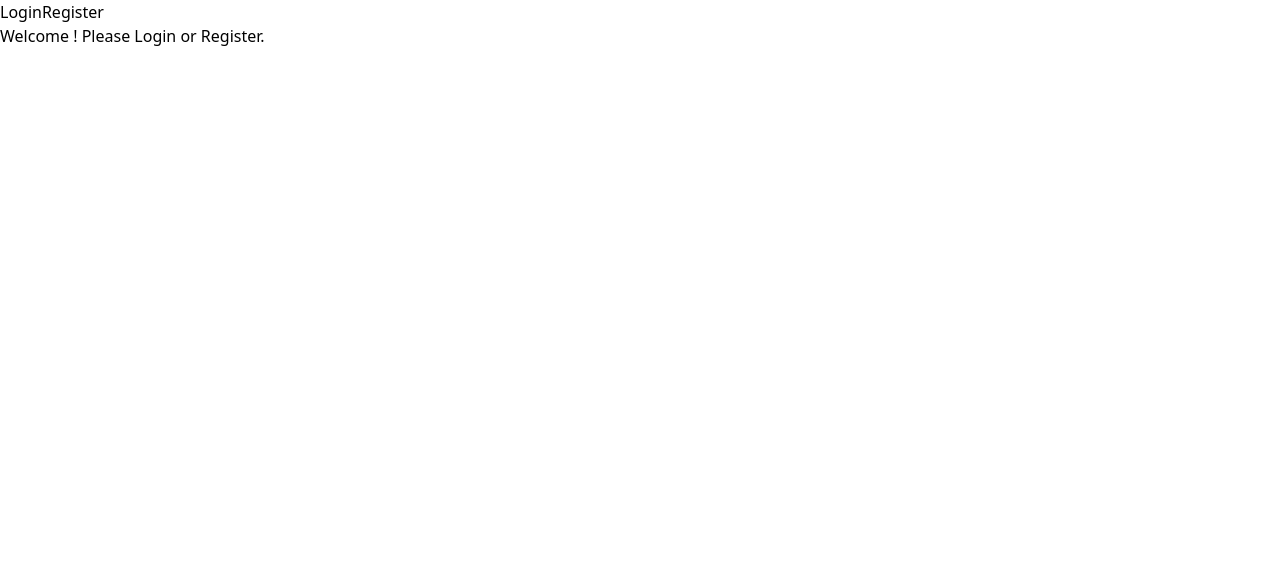
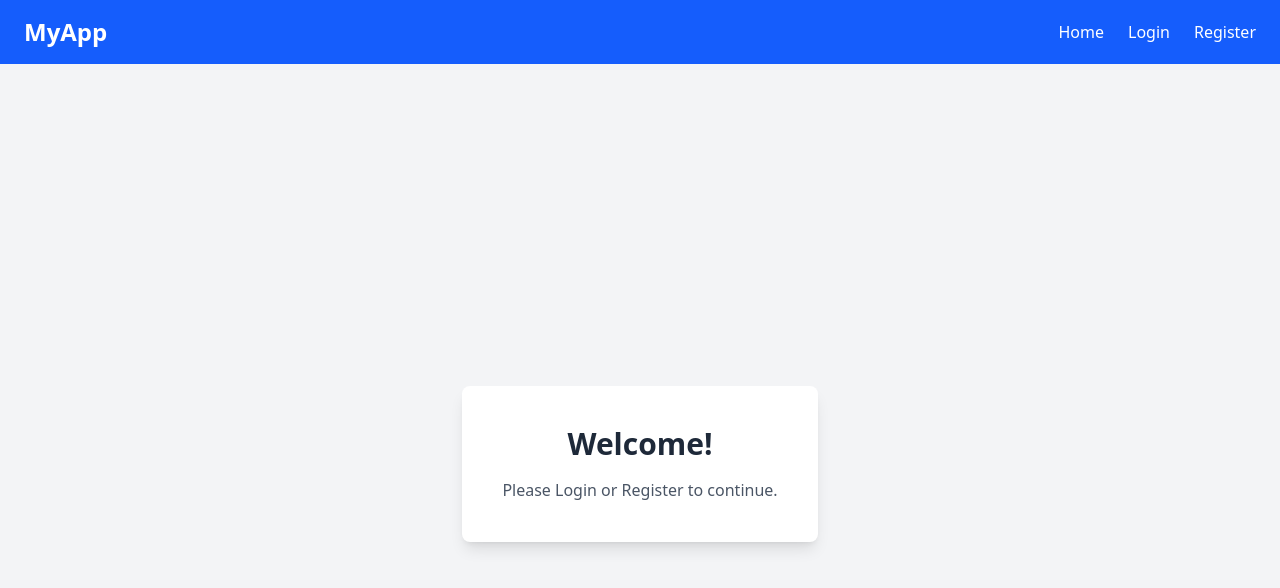
Before and after one commit to Nowrrl/E-Commerce_Site, a React (Vite) app in the folder front/: page / in a window 1280 px wide. Shown: the top 588 px of the page. Built offline with nearby package versions, Linux system fonts and the light colour scheme.

Commit message:
style given login register home pages

```diff
--- a/front/src/App.jsx
+++ b/front/src/App.jsx
@@ -6,15 +6,33 @@ import Register from "./pages/register";
 function App() {
     return (
         <Router>
-            <nav>
-                <Link to="/login">Login</Link>
-                <Link to="/register">Register</Link>
+            {/* Navigation Bar */}
+            <nav className="bg-blue-600 text-white py-4 shadow-lg">
+                <div className="container mx-auto flex justify-between items-center px-6">
+                    <h1 className="text-2xl font-bold">MyApp</h1>
+                    <div className="space-x-6">
+                        <Link to="/" className="hover:underline">Home</Link>
+                        <Link to="/login" className="hover:underline">Login</Link>
+                        <Link to="/register" className="hover:underline">Register</Link>
+                    </div>
+                </div>
             </nav>
-            { <Routes>
-                <Route path="/login" element={<Login />} />
-                <Route path="/register" element={<Register />} />
-                <Route path="/" element={<h1>Welcome ! Please Login or Register.</h1>} />
-            </Routes> }
+
+            {/* Page Content */}
+            <div className="flex items-center justify-center min-h-screen bg-gray-100 p-6">
+                <div className="bg-white p-10 shadow-lg rounded-lg max-w-lg text-center">
+                    <Routes>
+                        <Route path="/login" element={<Login />} />
+                        <Route path="/register" element={<Register />} />
+                        <Route path="/" element={
+                            <div>
+                                <h1 className="text-3xl font-bold text-gray-800 mb-4">Welcome!</h1>
+                                <p className="text-gray-600">Please <Link to="/login" className="hover:underline">Login</Link> or  <Link to="/register" className="hover:underline">Register</Link> to continue.</p>
+                            </div>
+                        } />
+                    </Routes>
+                </div>
+            </div>
         </Router>
     );
 }
```
